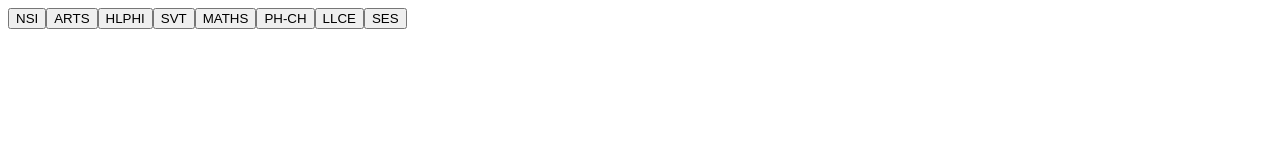
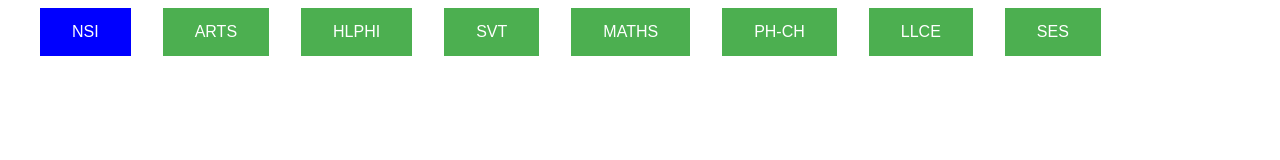
Before and after one commit to youbyoub48/NSI_specialite, a plain HTML site: page index.html in a window 1280 px wide. Both pictures are taken after a click on the button "NSI". Drawn offline with Linux system fonts and the light colour scheme.

Commit message:
ajout css

```diff
--- a/index.html
+++ b/index.html
@@ -5,6 +5,7 @@
     <meta http-equiv="X-UA-Compatible" content="IE=edge">
     <meta name="viewport" content="width=device-width, initial-scale=1.0">
     <script src="./script.js"></script>
+    <link rel="stylesheet" href="style.css">
     <title>Orientation</title>
 </head>
 <body>
--- a/script.js
+++ b/script.js
@@ -6,12 +6,12 @@ function Bouton(){
     var newTexte = document.createTextNode(element);
     // ajoute le nœud texte au nouveau bouton créé
     newButton.appendChild(newTexte);
-    // on lui donne la class Bouton
+    // on lui donne la id du nom de la spe
     newButton.id = element;
+    newButton.className = "button"
 
     newButton.onclick = function() {
-        // element
-        var elt = this;
+        this.className = "choisie"
         // id de l'element
         var idElt = this.getAttribute('id');
         console.log(idElt);
--- /dev/null
+++ b/style.css
@@ -0,0 +1,23 @@
+.button {
+    background-color: #4CAF50; /* Green */
+    border: none;
+    color: white;
+    padding: 15px 32px;
+    text-align: center;
+    text-decoration: none;
+    display: inline-block;
+    font-size: 16px;
+    margin-left: 2em;
+  }
+
+  .choisie {
+    background-color: blue; /* Green */
+    border: none;
+    color: white;
+    padding: 15px 32px;
+    text-align: center;
+    text-decoration: none;
+    display: inline-block;
+    font-size: 16px;
+    margin-left: 2em;
+  }
```
Also changed, not shown: 1 other file.
